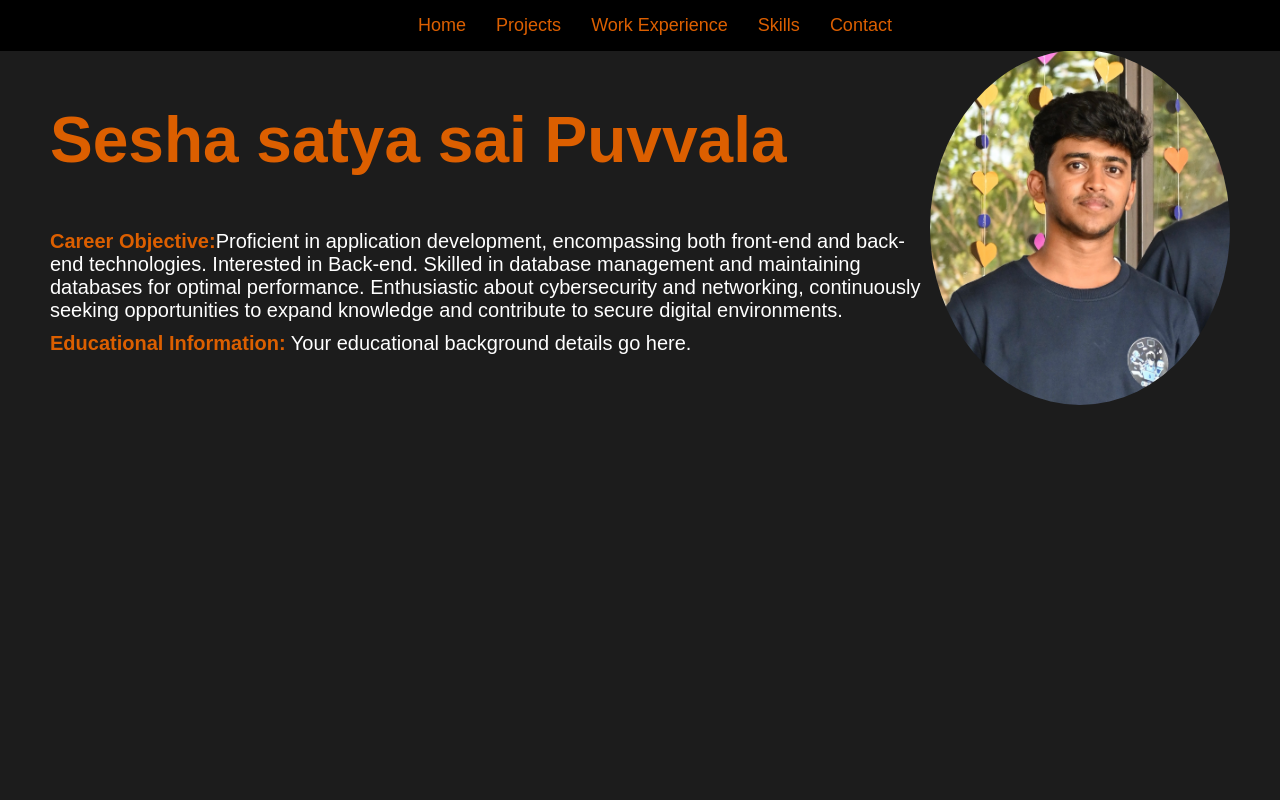
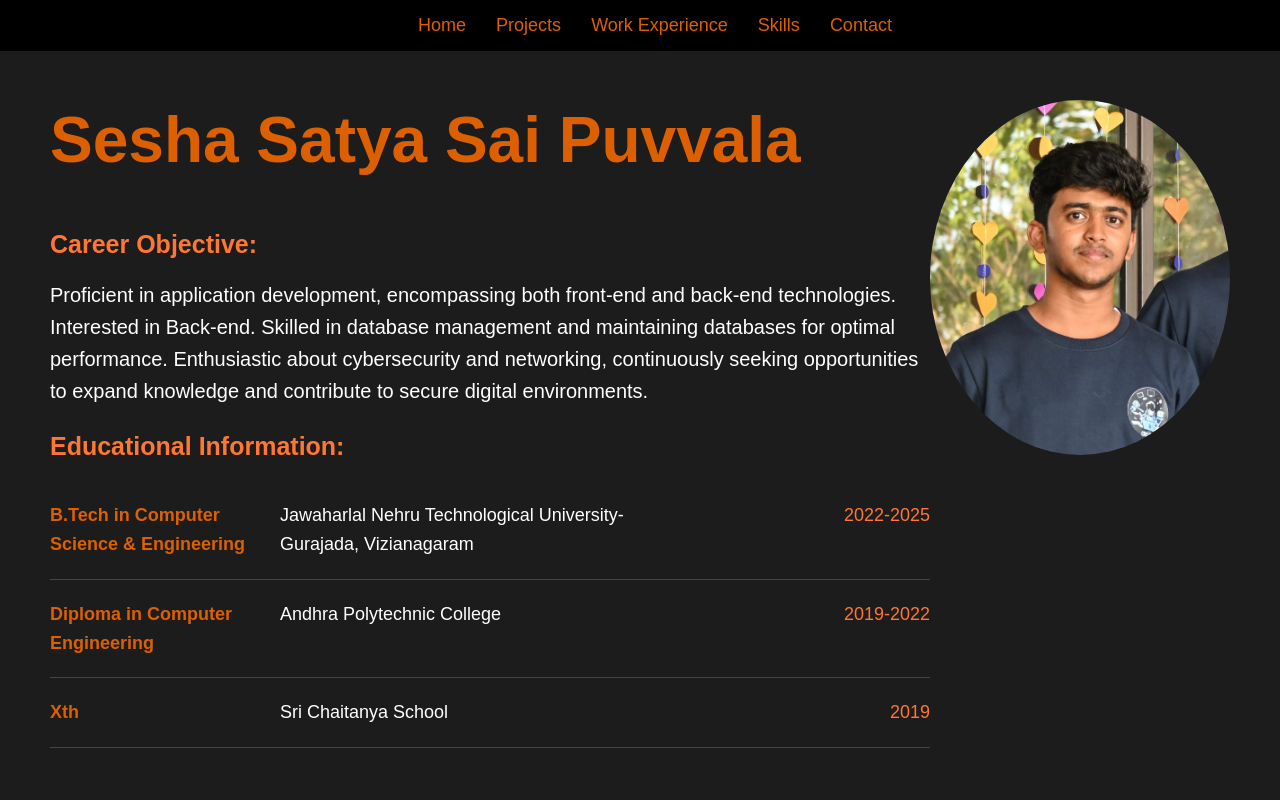
Before and after one commit to sesha32/my-portfolio, a React (Create React App) app in the folder my-portfolio/: page / in a window 1280 px wide. Shown: the top 800 px of the page. Built offline with nearby package versions, Linux system fonts and the light colour scheme.

Commit message:
third commit

```diff
--- a/my-portfolio/src/components/Portfolio.js
+++ b/my-portfolio/src/components/Portfolio.js
@@ -18,15 +18,30 @@ const Portfolio = () => {
       {/* Home Section */}
       <section id="home" className="home-section">
         <div className="left-section">
-          <h1>Sesha satya sai Puvvala</h1>
-          <p><strong>Career Objective:</strong>Proficient in application development, encompassing
-both front-end and back-end technologies. Interested in
-Back-end. Skilled in database management and
-maintaining databases for optimal performance.
-Enthusiastic about cybersecurity and networking,
-continuously seeking opportunities to expand knowledge
-and contribute to secure digital environments.</p>
-          <p><strong>Educational Information:</strong> Your educational background details go here.</p>
+          <h1>Sesha Satya Sai Puvvala</h1>
+          <h3>Career Objective:</h3>
+          <p>Proficient in application development, encompassing both front-end and back-end technologies. Interested in Back-end. Skilled in database management and maintaining databases for optimal performance. Enthusiastic about cybersecurity and networking, continuously seeking opportunities to expand knowledge and contribute to secure digital environments.</p>
+
+          <h3>Educational Information:</h3>
+          <div className="education-info">
+            <div className="education-item">
+              <p className="course"><strong>B.Tech in Computer Science & Engineering</strong></p>
+              <p className="institution">Jawaharlal Nehru Technological University-Gurajada, Vizianagaram</p>
+              <p className="date">2022-2025</p>
+            </div>
+
+            <div className="education-item">
+              <p className="course"><strong>Diploma in Computer Engineering</strong></p>
+              <p className="institution">Andhra Polytechnic College</p>
+              <p className="date">2019-2022</p>
+            </div>
+
+            <div className="education-item">
+              <p className="course"><strong>Xth</strong></p>
+              <p className="institution">Sri Chaitanya School</p>
+              <p className="date">2019</p>
+            </div>
+          </div>
         </div>
         <div className="right-section">
           <img src={require('../assets/profile.jpg')} alt="Your Photo" />
--- a/my-portfolio/src/styles/Portfolio.css
+++ b/my-portfolio/src/styles/Portfolio.css
@@ -1,3 +1,4 @@
+/* Overall body styling */
 body {
   margin: 0;
   font-family: Arial, sans-serif;
@@ -51,20 +52,58 @@ body {
   color: #DC5F00; /* Orange for the name */
 }
 
-.left-section h2 {
-  font-size: 36px;
-  margin-top: 20px;
-  color: #FF7733; /* Lighter orange for headings */
+.left-section h3 {
+  font-size: 25px;
+  color: #FF7733; /* Adjust color for emphasis */
+  margin-bottom: 20px;
 }
 
 .left-section p {
   font-size: 20px;
-  margin: 10px 0;
   color: #FFFFFF; /* White for general text */
+  line-height: 1.6; /* Increase line spacing for readability */
 }
 
-.left-section p strong {
-  color: #DC5F00; /* Orange for strong text */
+/* Educational Information Styling */
+.education-info {
+  margin-top: 20px;
+}
+
+.education-item {
+  display: grid;
+  grid-template-columns: 1fr 2fr 1fr; /* 3 columns: Course, Institution, Date */
+  gap: 20px; /* Add gaps between columns */
+  align-items: start; /* Align items to the top */
+  padding: 20px 0; /* Add vertical space between each education item */
+  border-bottom: 1px solid #444; /* Add a subtle divider between items */
+}
+
+.education-item p {
+  font-size: 18px;
+  color: #FFFFFF; /* White for general text */
+  margin: 0;
+}
+
+.education-item .course {
+  color: #DC5F00; /* Orange for course name */
+  font-weight: bold;
+}
+
+.education-item .institution {
+  color: #FFFFFF;
+}
+
+.education-item .date {
+  color: #FF7733; /* Light orange for dates */
+  text-align: right;
+}
+
+/* Profile image styling */
+.right-section {
+  display: flex;
+  justify-content: center;
+  align-items: flex-start;
+  margin-top: 50px; /* Adjust this value to move the image down */
 }
 
 .right-section img {
```
